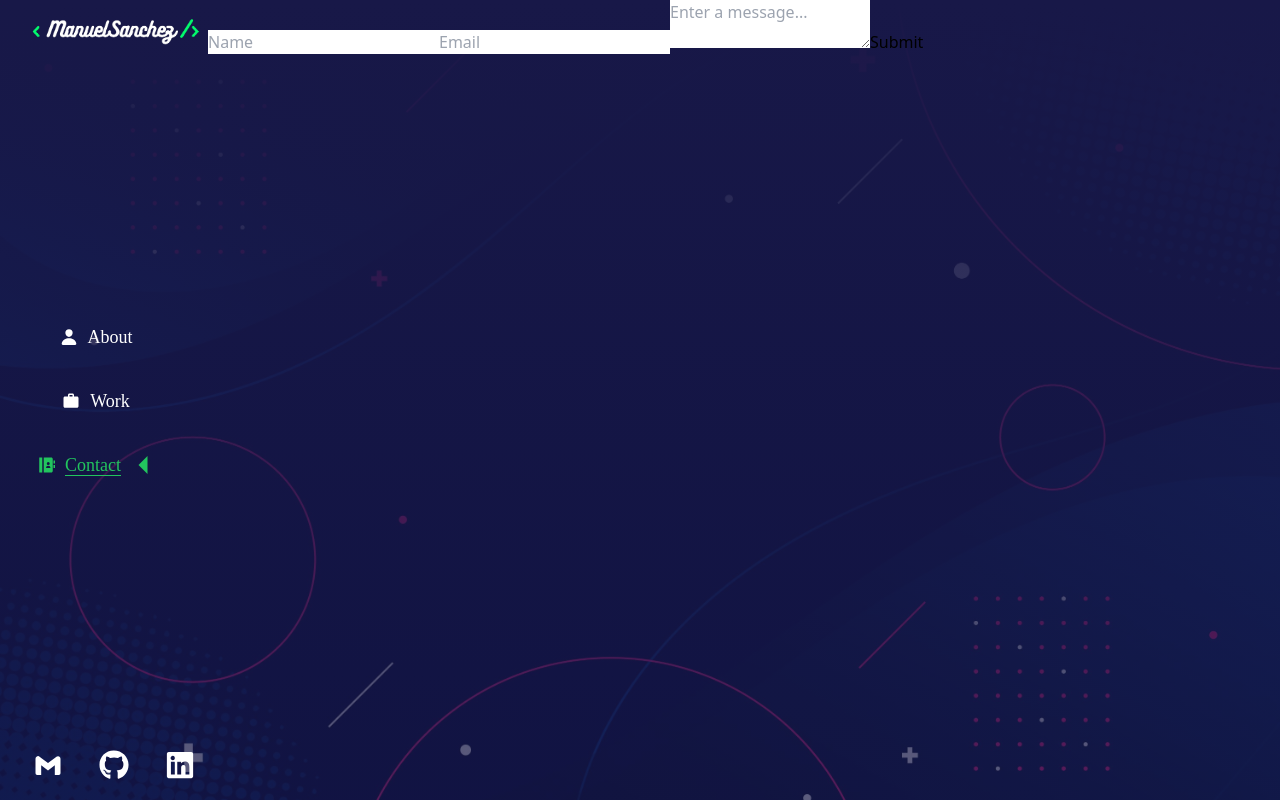
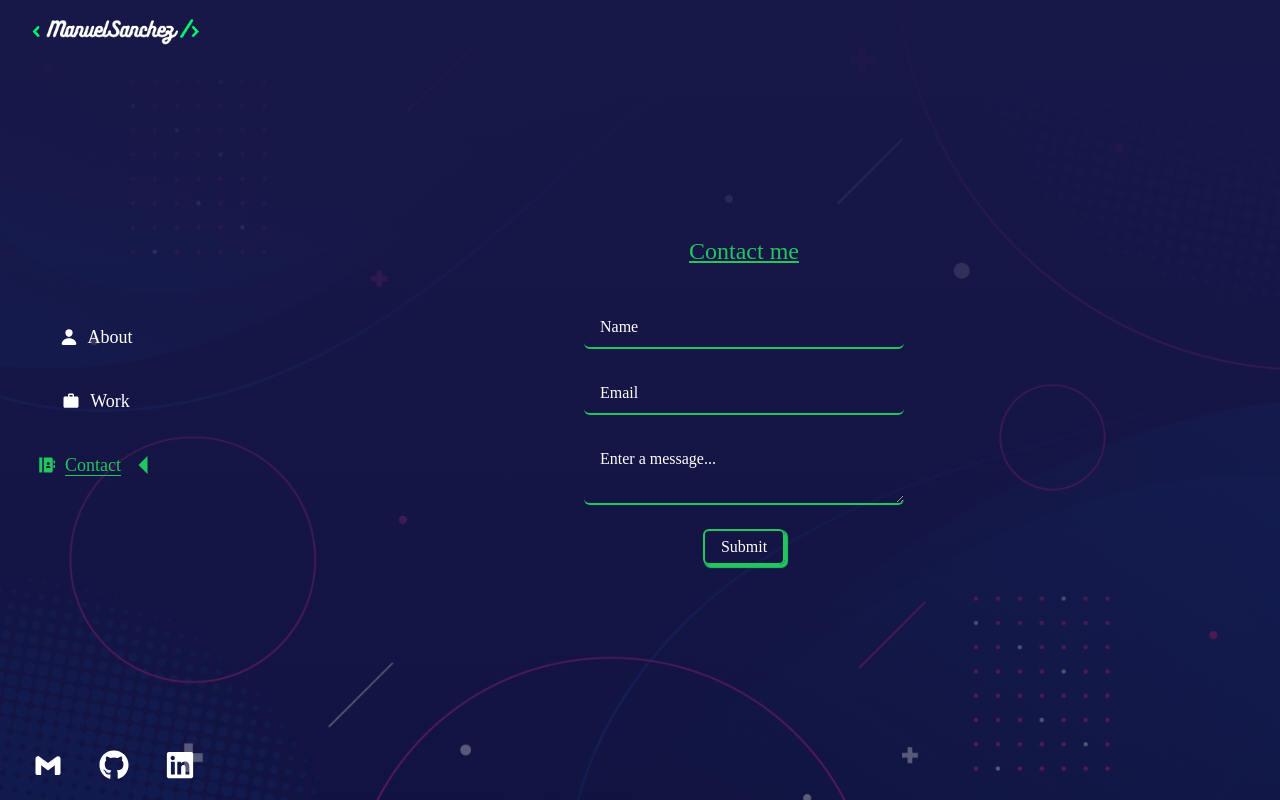
Before and after one commit to Luffytaro22/Portfolio, a React (Vite) app: page /contact in a window 1280 px wide. Built offline with nearby package versions, Linux system fonts and the light colour scheme.

Commit message:
Add animations and styles

```diff
--- a/src/components/Contact.jsx
+++ b/src/components/Contact.jsx
@@ -15,36 +15,40 @@ const Contact = () => {
   }
 
   return (
-    <div className="lg:ml-[13rem]">
-      <form onSubmit={handleSubmit(onSubmit)}>
+    <div className="flex flex-col min-h-screen justify-center text-center text-white lg:ml-[13rem] animate-show-contact">
+      <h2 className="primary-font text-2xl underline text-green-500">Contact me</h2>
+      <form onSubmit={handleSubmit(onSubmit)} className="mt-10 flex flex-col gap-6 items-center">
         <input
           type="text"
           placeholder="Name"
           name="name"
+          className="formInputs"
           {...register('name', {
             required: { value: true, message: '*Name is required' },
           })}
           />
-        {errors.name?.message && <p>{errors.name.message}</p>}
+        {errors.name?.message && <p className="secondary-font">{errors.name.message}</p>}
         <input
           type="email"
           placeholder="Email"
           name="email"
+          className="formInputs"
           {...register('email', {
             required: { value: true, message: '*Email is required' },
             pattern: { value: /^[a-zA-Z0-9._%+-]+@[a-zA-Z0-9.-]+\.[a-zA-Z]{2,}$/, message: '*Introduce a valid Email' },
           })}
         />
-        {errors.email?.message && <p>{errors.email.message}</p>}
+        {errors.email?.message && <p className="secondary-font">{errors.email.message}</p>}
         <textarea
           placeholder="Enter a message..."
           name="message"
+          className="formInputs min-h-[4rem]"
           {...register('message', {
             required: { value: true, message: '*Write something :D' },
           })}
         />
-        {errors.message?.message && <p>{errors.message.message}</p>}
-        <button type="submit">Submit</button>
+        {errors.message?.message && <p className="secondary-font">{errors.message.message}</p>}
+        <button type="submit" className="submit-button">Submit</button>
       </form>
     </div>
   );
--- a/src/components/Work.jsx
+++ b/src/components/Work.jsx
@@ -6,7 +6,7 @@ const Work = () => {
   const works = useSelector((state) => state.works.works);
 
   return (
-    <div className="mt-14 text-center text-white px-2 lg:ml-[13rem]">
+    <div className="mt-14 text-center text-white px-2 lg:ml-[13rem] animate-show-contact">
         <h2 className="primary-font text-2xl underline text-green-500">My Projects</h2>
         <div className="grid justify-items-center items-start gap-12 py-8" id="works-container">
           {works.map((work, index) =>
```
